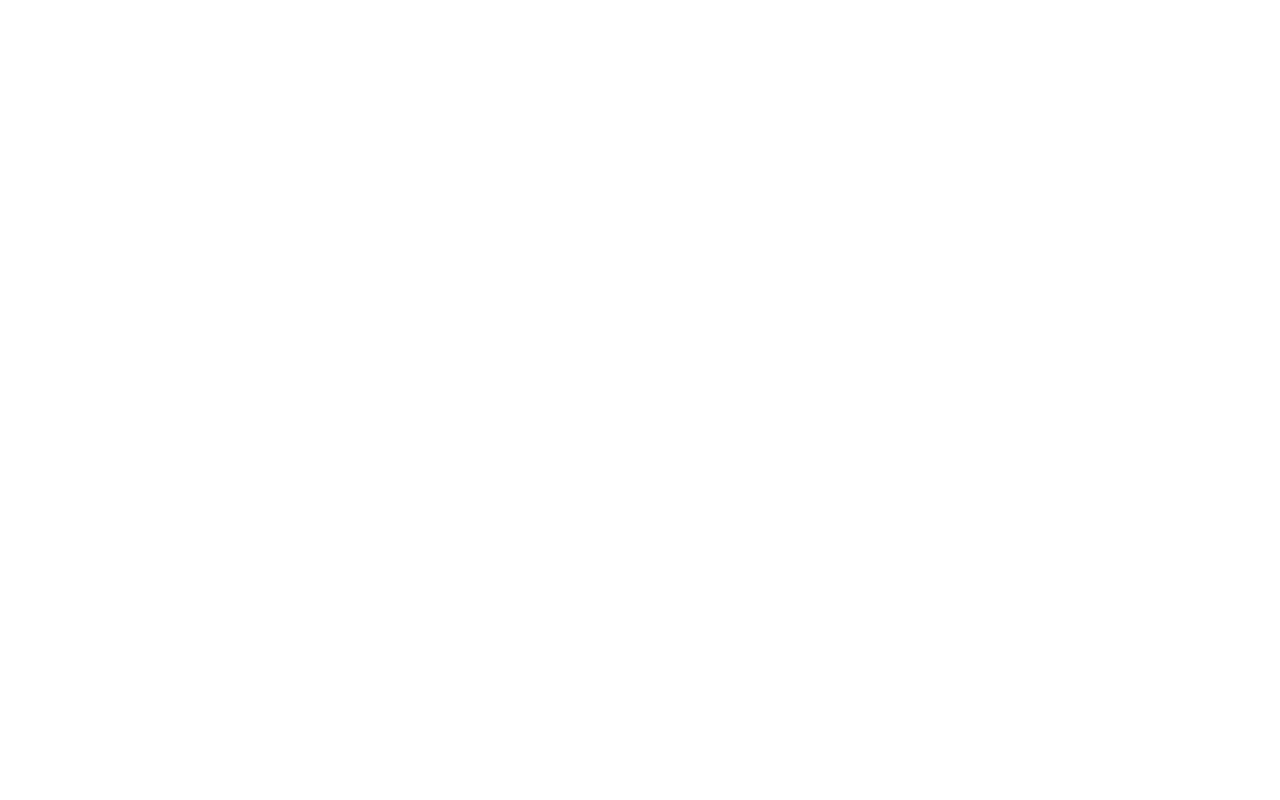
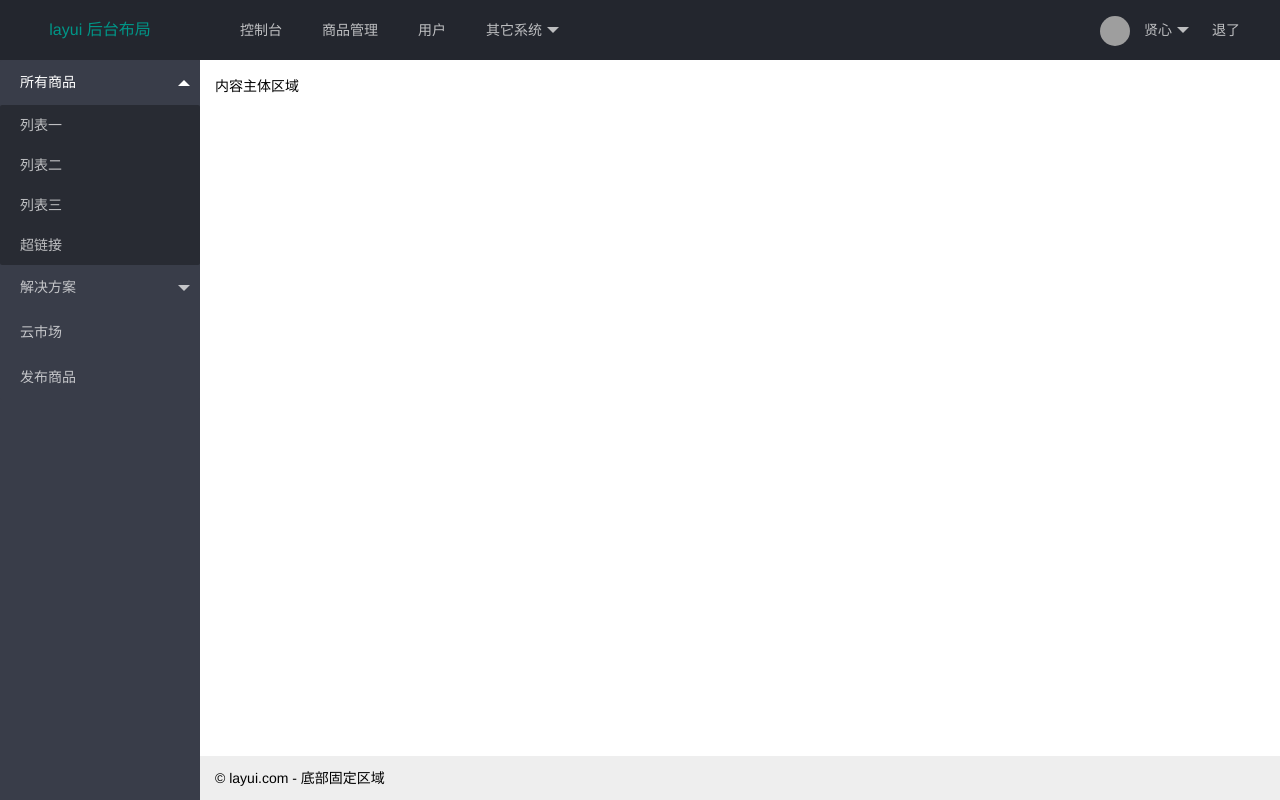
Before and after one commit to zhoujiaweicbb/breaking-news, a plain HTML site: page index.html in a window 1280 px wide. Drawn offline with Linux system fonts and the light colour scheme; grey boxes are pictures that could not be loaded.

Commit message:
6.27第一次修改index分支

```diff
--- a/index.html
+++ b/index.html
@@ -1,11 +1,88 @@
 <!DOCTYPE html>
-<html lang="en">
+<html>
 <head>
-    <meta charset="UTF-8">
-    <meta name="viewport" content="width=device-width, initial-scale=1.0">
-    <title>Document</title>
+  <meta charset="utf-8">
+  <meta name="viewport" content="width=device-width, initial-scale=1, maximum-scale=1">
+  <title>layout 后台大布局 - Layui</title>
+  <link rel="stylesheet" href="/assets/lib/layui/css/layui.css">
 </head>
-<body>
+<body class="layui-layout-body">
+<div class="layui-layout layui-layout-admin">
+  <div class="layui-header">
+    <div class="layui-logo">layui 后台布局</div>
+    <!-- 头部区域（可配合layui已有的水平导航） -->
+    <ul class="layui-nav layui-layout-left">
+      <li class="layui-nav-item"><a href="">控制台</a></li>
+      <li class="layui-nav-item"><a href="">商品管理</a></li>
+      <li class="layui-nav-item"><a href="">用户</a></li>
+      <li class="layui-nav-item">
+        <a href="javascript:;">其它系统</a>
+        <dl class="layui-nav-child">
+          <dd><a href="">邮件管理</a></dd>
+          <dd><a href="">消息管理</a></dd>
+          <dd><a href="">授权管理</a></dd>
+        </dl>
+      </li>
+    </ul>
+    <ul class="layui-nav layui-layout-right">
+      <li class="layui-nav-item">
+        <a href="javascript:;">
+          <img src="http://t.cn/RCzsdCq" class="layui-nav-img">
+          贤心
+        </a>
+        <dl class="layui-nav-child">
+          <dd><a href="">基本资料</a></dd>
+          <dd><a href="">安全设置</a></dd>
+        </dl>
+      </li>
+      <li class="layui-nav-item"><a href="">退了</a></li>
+    </ul>
+  </div>
 
+  <div class="layui-side layui-bg-black">
+    <div class="layui-side-scroll">
+      <!-- 左侧导航区域（可配合layui已有的垂直导航） -->
+      <ul class="layui-nav layui-nav-tree"  lay-filter="test">
+        <li class="layui-nav-item layui-nav-itemed">
+          <a class="" href="javascript:;">所有商品</a>
+          <dl class="layui-nav-child">
+            <dd><a href="javascript:;">列表一</a></dd>
+            <dd><a href="javascript:;">列表二</a></dd>
+            <dd><a href="javascript:;">列表三</a></dd>
+            <dd><a href="">超链接</a></dd>
+          </dl>
+        </li>
+        <li class="layui-nav-item">
+          <a href="javascript:;">解决方案</a>
+          <dl class="layui-nav-child">
+            <dd><a href="javascript:;">列表一</a></dd>
+            <dd><a href="javascript:;">列表二</a></dd>
+            <dd><a href="">超链接</a></dd>
+          </dl>
+        </li>
+        <li class="layui-nav-item"><a href="">云市场</a></li>
+        <li class="layui-nav-item"><a href="">发布商品</a></li>
+      </ul>
+    </div>
+  </div>
+
+  <div class="layui-body">
+    <!-- 内容主体区域 -->
+    <div style="padding: 15px;">内容主体区域</div>
+  </div>
+
+  <div class="layui-footer">
+    <!-- 底部固定区域 -->
+    © layui.com - 底部固定区域
+  </div>
+</div>
+<script src="/assets/lib/layui/layui.js"></script>
+<script>
+//JavaScript代码区域
+layui.use('element', function(){
+  var element = layui.element;
+
+});
+</script>
 </body>
 </html>
```
